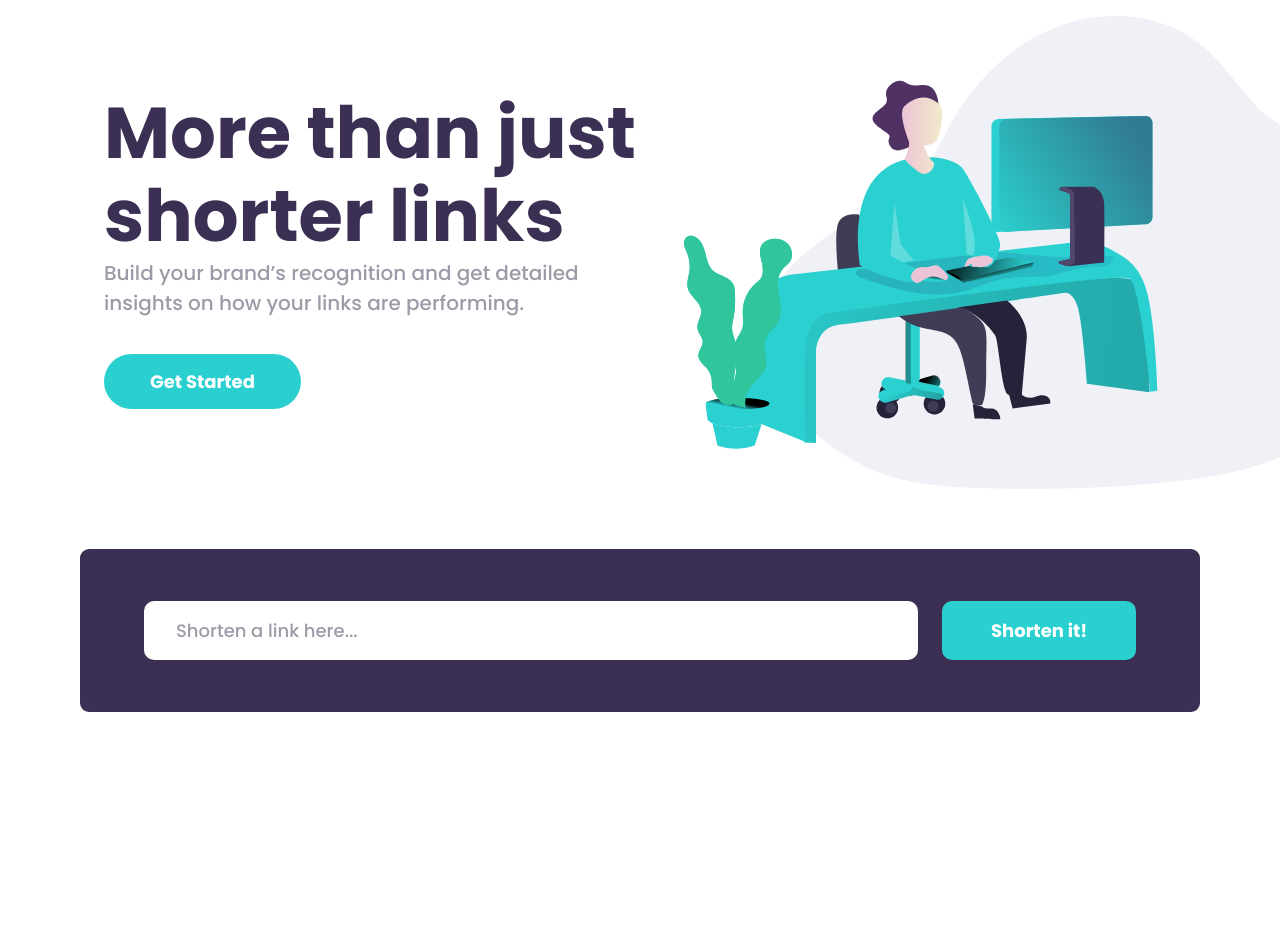
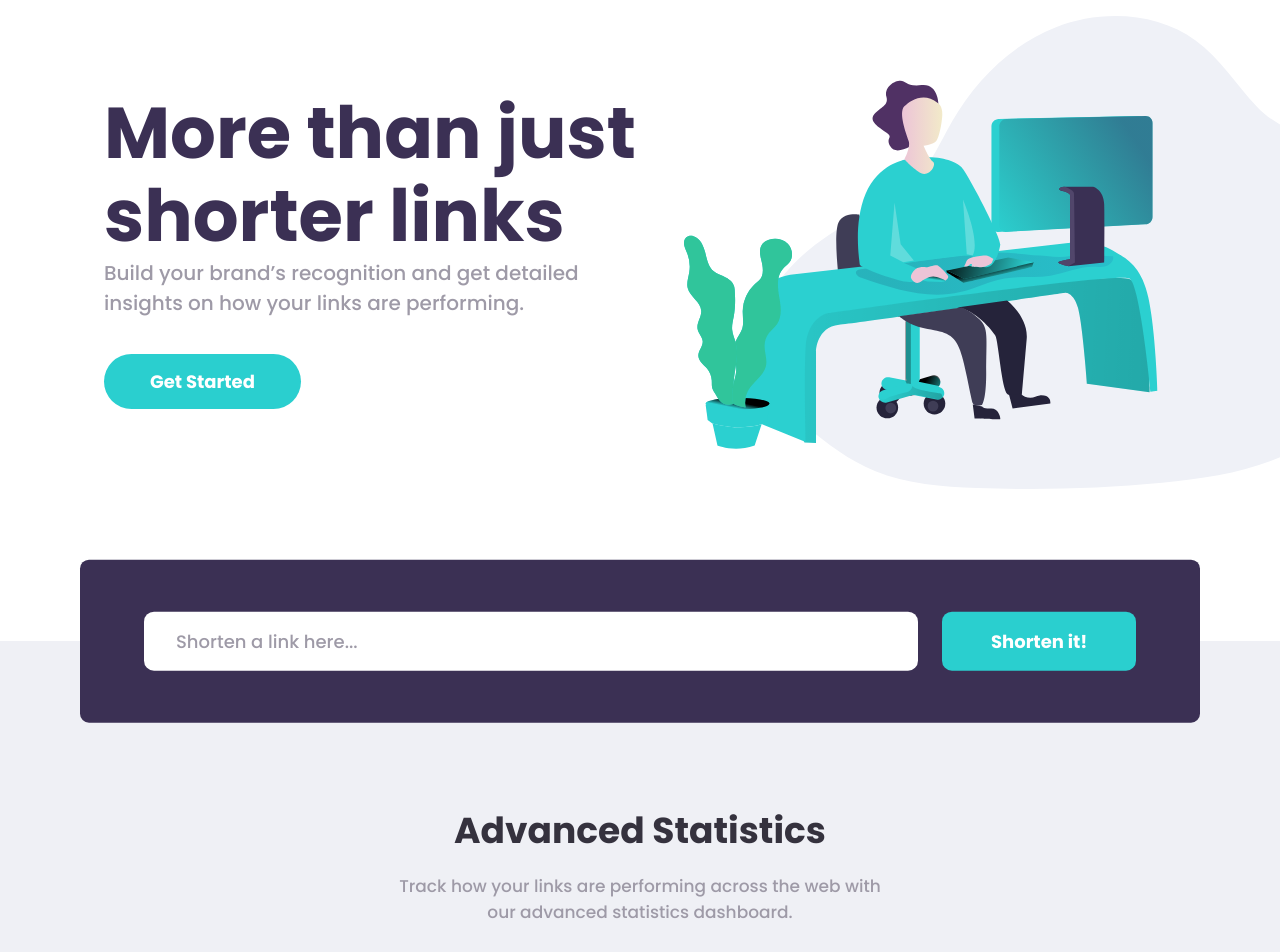
Before and after one commit to ayatakinci/url-shortening-api-landing-page, a React (Create React App) app: page / in a window 1280 px wide. Shown: the top 952 px of the page. Before the commit the page ends 800 px from the top, so only its background shows below. Built offline with nearby package versions, Linux system fonts and the light colour scheme.

Commit message:
Inicia Statistics

```diff
--- a/src/App.jsx
+++ b/src/App.jsx
@@ -2,12 +2,16 @@ import React from 'react';
 
 import Hero from './sections/Hero';
 import LinkShortener from './sections/LinkShortener';
+import Statistics from './sections/Statistics';
 
 function App() {
 	return (
 		<main>
 			<Hero />
-			<LinkShortener />
+			<div className="gray-bg">
+				<LinkShortener />
+				<Statistics />
+			</div>
 		</main>
 	);
 }
--- a/src/sections/Hero/_index.scss
+++ b/src/sections/Hero/_index.scss
@@ -78,7 +78,7 @@
 
   img {
     width: calc(23.75rem + 30vw);
-    max-width: 35rem;
+    max-width: 30.78125rem;
     padding-left: 1.5rem;
 
     @include breakpoint-up(medium) {
--- a/src/sections/LinkShortener/LinkInput/_index.scss
+++ b/src/sections/LinkShortener/LinkInput/_index.scss
@@ -1,7 +1,13 @@
+.link-shortener {
+  transform: translateY(calc(-10rem / 2));
+
+  @include breakpoint-up(medium) {
+    transform: translateY(calc(-10.165rem / 2));
+  }
+}
+
 .link-input {
   padding: 0 1.5rem;
-  margin-top: 3.75rem;
-  margin-bottom: 2rem;
 
   form {
     @extend .container;
--- a/src/sections/LinkShortener/index.jsx
+++ b/src/sections/LinkShortener/index.jsx
@@ -5,7 +5,7 @@ import LinkInput from './LinkInput/';
 class LinksShortener extends Component {
 	render() {
 		return (
-			<section className="links-shortener">
+			<section className="link-shortener">
 				<LinkInput />
 			</section>
 		);
--- /dev/null
+++ b/src/sections/Statistics/_index.scss
@@ -0,0 +1,25 @@
+.statistics {
+  text-align: center;
+  padding-bottom: 10rem;
+
+  h2,
+  p {
+    padding: 0 1.5rem;
+    max-width: 49ch;
+    @extend .margin-x-auto;
+  }
+
+  h2 {
+    color: $clr-neutral-700;
+    font-size: 1.625rem;
+    margin-bottom: 1rem;
+
+    @include breakpoint-up(medium) {
+      font-size: 2.25rem;
+    }
+  }
+
+  p {
+    font-size: 1.0625rem;
+  }
+}
--- /dev/null
+++ b/src/sections/Statistics/index.jsx
@@ -0,0 +1,16 @@
+import React, { Component } from 'react';
+
+class Statistics extends Component {
+	render() {
+		return (
+			<section className="statistics">
+				<h2>Advanced Statistics</h2>
+				<p>
+          Track how your links are performing across the web with our advanced statistics dashboard.
+				</p>
+			</section>
+		);
+	}
+}
+
+export default Statistics;
--- a/src/styles/_globals.scss
+++ b/src/styles/_globals.scss
@@ -10,3 +10,17 @@ body {
   margin-left: auto;
   margin-right: auto;
 }
+
+.margin-x-auto {
+  margin-left: auto;
+  margin-right: auto;
+}
+
+.gray-bg {
+  background-color: $clr-neutral-200;
+  margin-top: 10.5rem;
+
+  @include breakpoint-up(medium) {
+    margin-top: 9.5rem;
+  }
+}
--- a/src/styles/_variables.scss
+++ b/src/styles/_variables.scss
@@ -5,6 +5,7 @@ $clr-primary-dark: hsl(257, 27%, 26%);
 $clr-secondary: hsl(0, 87%, 67%);
 
 $clr-neutral-100: hsl(0, 0%, 100%);
+$clr-neutral-200: hsl(230%, 25%, 95%);
 $clr-neutral-300: hsl(0, 0%, 75%);
 $clr-neutral-400: hsl(257, 7%, 63%);
 $clr-neutral-700: hsl(255, 11%, 22%);
--- a/src/styles/main.scss
+++ b/src/styles/main.scss
@@ -1,6 +1,6 @@
-@import "reset";
 @import "variables";
 @import "mixins";
+@import "reset";
 @import "globals";
 
 @import "../UI/Button";
@@ -8,3 +8,5 @@
 @import "../sections/Hero";
 
 @import "../sections/LinkShortener/LinkInput/";
+
+@import "../sections/Statistics/";
```
Also changed, not shown: text.txt.
